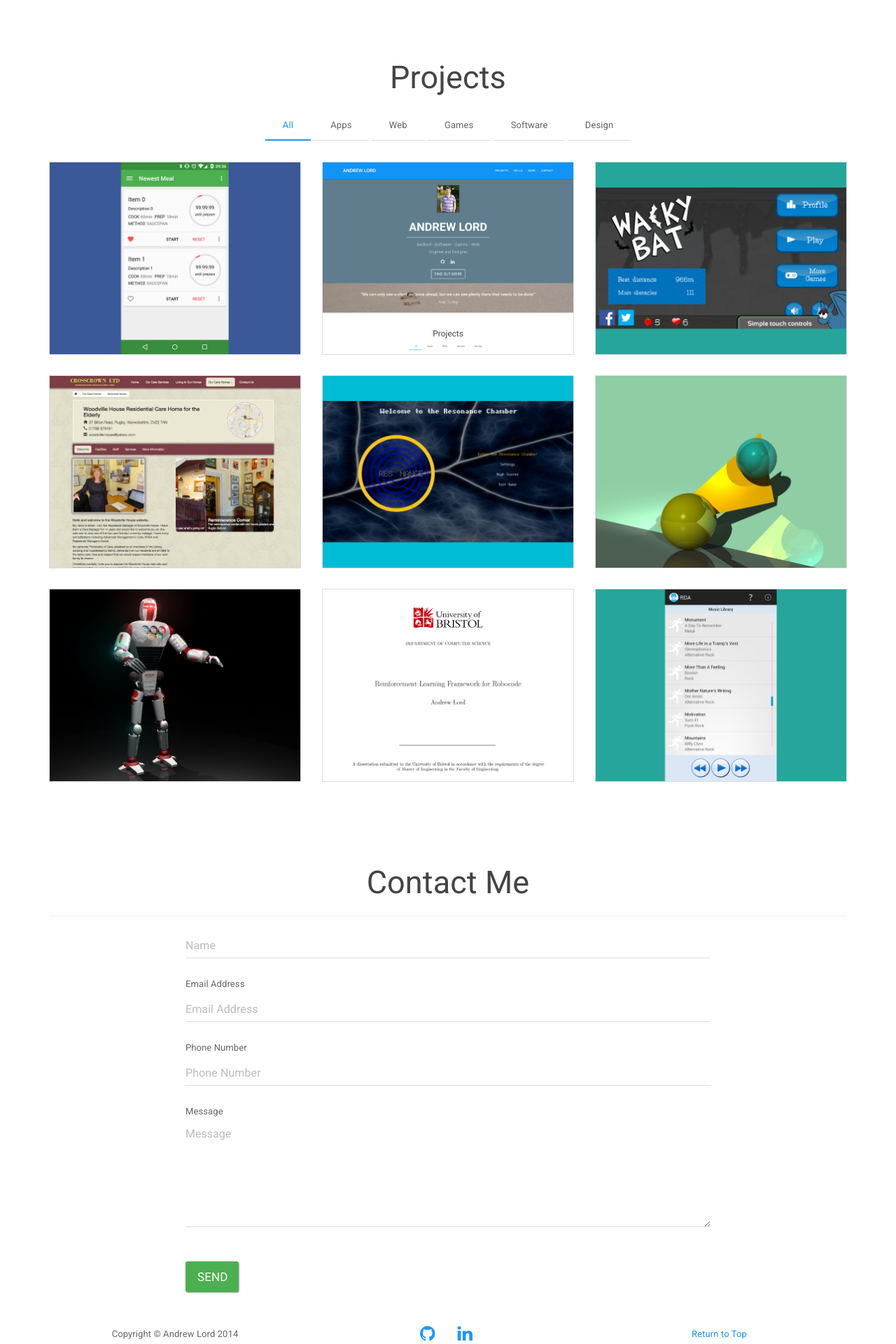
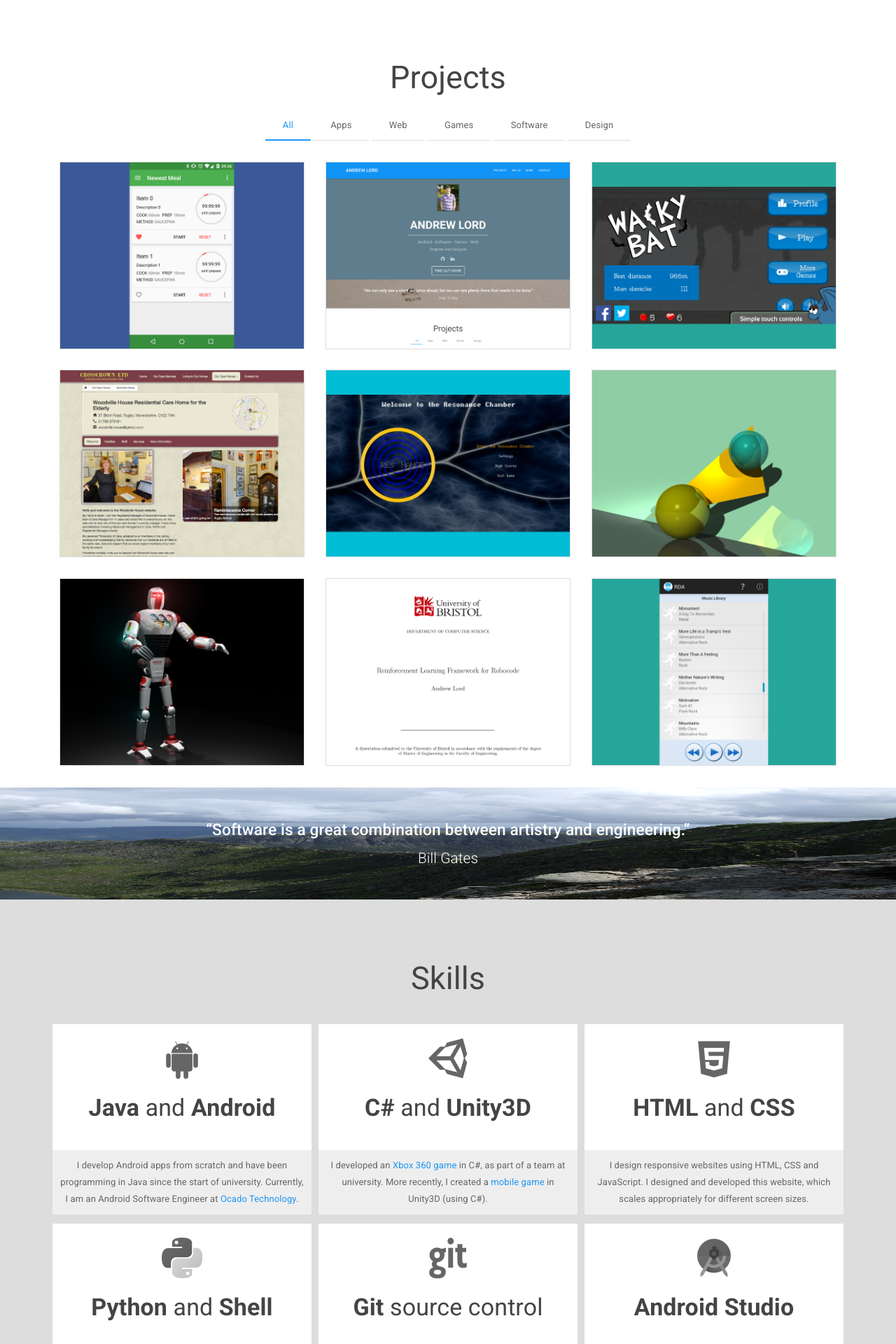
Before and after one commit to npmcdn-to-unpkg-bot/andrewlord1990.github.io, a PHP site: page / in a window 1280 px wide. Shown: the part 819-2739 px from the top of the page at 70% size. Run offline with PHP 8.4, Linux system fonts and the light colour scheme.

Commit message:
Tidied up some styles. Added skills section.

```diff
--- a/css/main.css
+++ b/css/main.css
@@ -155,36 +155,41 @@ header .btn-outline:hover {
 section {
     padding-top: 65px;
 }
-/* Footprints */
+
+section .heading {
+    margin-bottom: 10px;
+}
+
+/* Quotes */
 
 #footprints-quote {
     background-image: url('../img/footprints.jpg');
+}
+
+.quote-section {
+    text-align: center;
+    padding: 40px 0;
+    margin-bottom: 0;
     background-repeat: no-repeat;
     background-attachment: fixed;
     background-position: center;
     background-size: 100% 100%;
     color: #fff;
-    text-align: center;
-    padding: 40px 0;
-    margin-bottom: 0;
 }
 
-#footprints-quote .quote {
+.quote-body {
     font-size: 1.75em;
     font-weight: 500;
     margin-bottom: 0;
 }
 
-#footprints-quote .author {
+.quote-author {
     font-size: 1.6em;
     font-weight: 300;
     margin-bottom: 0;
 }
 
 /* Projects */
-#projects .heading {
-    margin-bottom: 10px;
-}
 
 #projects nav {
     margin-bottom: 30px;
@@ -264,6 +269,45 @@ section {
     }
 }
 
+/* Software quote */
+
+#software-quote {
+    background-image: url('../img/mountain-top.jpg');
+}
+
+/* Skills */
+
+#skills {
+    background: #ddd;
+    padding-bottom: 20px;
+}
+
+#skills .heading {
+    margin-bottom: 40px;
+}
+
+#skills .skill {
+    padding: 0 5px;
+}
+
+#skills .skill .header {
+    background: #fff;
+    padding: 20px 0 30px 0;
+}
+
+#skills .skill .fa {
+    font-size: 58px;
+}
+
+#skills .skill .header img {
+    height: 58px;
+}
+
+#skills .skill p {
+    background: #eee;
+    width: 100%;
+    padding: 10px;
+}
 
 /* Buttons */
 
--- a/index.html
+++ b/index.html
@@ -64,7 +64,6 @@
 
     <header>
         <div class="container">
-            <div class="row">
             <div class="col-md-12 page-scroll">
                 <img class="img-responsive center-block" src="img/me.jpg" alt="Picture of myself" />
                 <div class="intro-text center-block">
@@ -82,26 +81,21 @@
                 <a href="#projects" class="btn btn-lg btn-outline">Find out more</a>
             </div>
         </div>
-        </div>
     </header>
 
-    <div id="footprints-quote">
+    <div id="footprints-quote" class="quote-section">
         <div class="container">
-            <div class="row">
             <div class="col-md-12">
-                    <p class="quote">“We can only see a short distance ahead, but we can see plenty there that needs to be done.”</p>
-                    <p class="author">Alan Turing</p>
-                </div>
+                <p class="quote-body">“We can only see a short distance ahead, but we can see plenty there that needs to be done.”</p>
+                <p class="quote-author">Alan Turing</p>
             </div>
         </div>
     </div>
 
     <section id="projects">
         <div class="container">
-            <div class="row heading">
-                <div class="col-md-12 text-center">
+            <div class="col-md-12 text-center heading">
                 <h2>Projects</h2>
-                </div>
             </div>
             <div class="row text-center">
                 <div class="col-md-12">
@@ -123,7 +117,6 @@
                     </nav>
                 </div>
                 <div class="col-md-12">
-                    <div class="row">
                     <div class="isotope">
 
                         <div class="col-sm-4 project-item apps design">
@@ -131,10 +124,11 @@
                                 <div class="caption">
                                     <div class="caption-content">
                                         <h3>Dinner Time</h3>
-                                            <p><i class="fa fa-search-plus fa-3x"></i></p>
+                                        <p><i class="fa fa-search-plus fa-3x"></i>
+                                        </p>
                                     </div>
                                 </div>
-                                    <img src="img/projects/dinnertime/dinner-time-main.png" class="img-responsive" alt="Dinner Time app">
+                                <img src="img/projects/dinnertime/dinner-time-main.png" class="img-responsive" alt="Dinner Time app" />
                             </a>
                         </div>
 
@@ -143,10 +137,11 @@
                                 <div class="caption">
                                     <div class="caption-content">
                                         <h3>Personal Website</h3>
-                                            <p><i class="fa fa-search-plus fa-3x"></i></p>
+                                        <p><i class="fa fa-search-plus fa-3x"></i>
+                                        </p>
                                     </div>
                                 </div>
-                                    <img src="img/projects/personalweb/personal-web-main.png" class="img-responsive" alt="Personal website">
+                                <img src="img/projects/personalweb/personal-web-main.png" class="img-responsive" alt="Personal website" />
                             </a>
                         </div>
 
@@ -155,10 +150,11 @@
                                 <div class="caption">
                                     <div class="caption-content">
                                         <h3>Wacky Bat</h3>
-                                            <p><i class="fa fa-search-plus fa-3x"></i></p>
+                                        <p><i class="fa fa-search-plus fa-3x"></i>
+                                        </p>
                                     </div>
                                 </div>
-                                    <img src="img/projects/wackybat/wacky-bat-main.png" class="img-responsive" alt="Wacky Bat game">
+                                <img src="img/projects/wackybat/wacky-bat-main.png" class="img-responsive" alt="Wacky Bat game" />
                             </a>
                         </div>
 
@@ -167,10 +163,11 @@
                                 <div class="caption">
                                     <div class="caption-content">
                                         <h3>Crosscrown Website</h3>
-                                            <p><i class="fa fa-search-plus fa-3x"></i></p>
+                                        <p><i class="fa fa-search-plus fa-3x"></i>
+                                        </p>
                                     </div>
                                 </div>
-                                    <img src="img/projects/crosscrownweb/crosscrownweb-main.png" class="img-responsive" alt="Crosscrown Ltd Website">
+                                <img src="img/projects/crosscrownweb/crosscrownweb-main.png" class="img-responsive" alt="Crosscrown Ltd Website" />
                             </a>
                         </div>
 
@@ -179,10 +176,11 @@
                                 <div class="caption">
                                     <div class="caption-content">
                                         <h3>Resonance</h3>
-                                            <p><i class="fa fa-search-plus fa-3x"></i></p>
+                                        <p><i class="fa fa-search-plus fa-3x"></i>
+                                        </p>
                                     </div>
                                 </div>
-                                    <img src="img/projects/resonance/resonance-main.png" class="img-responsive" alt="Resonance game">
+                                <img src="img/projects/resonance/resonance-main.png" class="img-responsive" alt="Resonance game" />
                             </a>
                         </div>
 
@@ -191,10 +189,11 @@
                                 <div class="caption">
                                     <div class="caption-content">
                                         <h3>Ray tracer</h3>
-                                            <p><i class="fa fa-search-plus fa-3x"></i></p>
+                                        <p><i class="fa fa-search-plus fa-3x"></i>
+                                        </p>
                                     </div>
                                 </div>
-                                    <img src="img/projects/raytracer/raytracer-main.png" class="img-responsive" alt="Ray tracer">
+                                <img src="img/projects/raytracer/raytracer-main.png" class="img-responsive" alt="Ray tracer" />
                             </a>
                         </div>
 
@@ -203,10 +202,11 @@
                                 <div class="caption">
                                     <div class="caption-content">
                                         <h3>Olympoid 3D</h3>
-                                            <p><i class="fa fa-search-plus fa-3x"></i></p>
+                                        <p><i class="fa fa-search-plus fa-3x"></i>
+                                        </p>
                                     </div>
                                 </div>
-                                    <img src="img/projects/olympoid/olympoid-main.png" class="img-responsive" alt="Olympoid 3D model">
+                                <img src="img/projects/olympoid/olympoid-main.png" class="img-responsive" alt="Olympoid 3D model" />
                             </a>
                         </div>
 
@@ -215,10 +215,11 @@
                                 <div class="caption">
                                     <div class="caption-content">
                                         <h3>Thesis Project</h3>
-                                            <p><i class="fa fa-search-plus fa-3x"></i></p>
+                                        <p><i class="fa fa-search-plus fa-3x"></i>
+                                        </p>
                                     </div>
                                 </div>
-                                    <img src="img/projects/fyp/fyp-main.png" class="img-responsive" alt="Final year project">
+                                <img src="img/projects/fyp/fyp-main.png" class="img-responsive" alt="Final year project" />
                             </a>
                         </div>
 
@@ -227,18 +228,101 @@
                                 <div class="caption">
                                     <div class="caption-content">
                                         <h3>RDA</h3>
-                                            <p><i class="fa fa-search-plus fa-3x"></i></p>
+                                        <p><i class="fa fa-search-plus fa-3x"></i>
+                                        </p>
                                     </div>
                                 </div>
-                                    <img src="img/projects/rda/rda-main.png" class="img-responsive" alt="RDA app">
+                                <img src="img/projects/rda/rda-main.png" class="img-responsive" alt="RDA app" />
                             </a>
                         </div>
 
                     </div>
                 </div>
             </div>
+
+        </div>
+    </section>
+
+    <div id="software-quote" class="quote-section">
+        <div class="container">
+            <div class="col-md-12">
+                <p class="quote-body">“Software is a great combination between artistry and engineering.”</p>
+                <p class="quote-author">Bill Gates</p>
+            </div>
+        </div>
     </div>
 
+    <section id="skills">
+        <div class="container">
+            <div class="heading text-center">
+                <h2>Skills</h2>
+            </div>
+
+            <div class="col-md-4 text-center skill">
+                <div class="header">
+                    <i class="fa fa-android"></i>
+                    <h3><strong>Java</strong> and <strong>Android</strong></h3>
+                </div>
+                <p>I develop Android apps from scratch and have been programming in Java since the start of university. Currently, I am an Android Software Engineer at <a href="http://www.ocadotechnology.com/">Ocado Technology</a>.</p>
+            </div>
+
+            <div class="col-md-4 text-center skill">
+                <div class="header">
+                    <img src="img/unity3d.jpg" alt="Unity3D"/>
+                    <h3><strong>C#</strong> and <strong>Unity3D</strong></h3>
+                </div>
+                <p>I developed an <a href="https://github.com/andrewlord1990/resonance-game">Xbox 360 game</a> in C#, as part of a team at university. More recently, I created a <a href="https://play.google.com/store/apps/details?id=com.blastcapgames.wackybat">mobile game</a> in Unity3D (using C#).</p>
+            </div>
+
+            <div class="col-md-4 text-center skill">
+                <div class="header">
+                    <i class="fa fa-html5"></i>
+                    <h3><strong>HTML</strong> and <strong>CSS</strong></h3>
+                </div>
+                <p>I design responsive websites using HTML, CSS and JavaScript. I designed and developed this website, which scales appropriately for different screen sizes.</p>
+            </div>
+
+            <div class="col-md-4 text-center skill">
+                <div class="header">
+                    <img src="img/python.png" alt="Python"/>
+                    <h3><strong>Python</strong> and <strong>Shell</strong></h3>
+                </div>
+                <p>I have a small amount of experience in Python and Shell scripting. Most recently, I wrote a <a href="https://github.com/andrewlord1990/android-resize-drawable-script">shell script to resize Android drawables</a> and am planning to rewrite it in Python.</p>
+            </div>
+
+            <div class="col-md-4 text-center skill">
+                <div class="header">
+                    <i class="fa fa-git"></i>
+                    <h3><strong>Git</strong> source control</h3>
+                </div>
+                <p>I use Git to manage all of my programming projects. Some of my projects are hosted on <a href="https://github.com/andrewlord1990">Github</a>, on which I also contribute to open source projects.</p>
+            </div>
+
+            <div class="col-md-4 text-center skill">
+                <div class="header">
+                    <img src="img/android-studio.png" alt="Android Studio"/>
+                    <h3><strong>Android Studio</strong></h3>
+                </div>
+                <p>I use Android Studio for all of my Android development, using the Gradle build system. This has given me some experience in writing custom Gradle script behaviour.</p>
+            </div>
+
+        </div>
+    </section>
+
+    <section id="degree">
+        <div class="container">
+            <div class="row">
+                <div class="col-md-12 text-center">
+                    <h2>Degree</h2>
+                </div>
+                <div class="col-sm-6">
+                    <img src="img/bristol.png" class="img-responsive" alt="University of Bristol" />
+                </div>
+                <div class="col-sm-6">
+                    <p>MEng Computer Science (First-class)</p>
+                    <p>Certificate of Achievement for the Best third year student in Computer Science, sponsored by <a href="http://www.netcraft.com/">Netcraft Ltd</a>.</p>
+                </div>
+            </div>
         </div>
     </section>
 
```
Also changed, not shown: img/android-studio.png (added), img/bristol.png (added), img/clouds.jpg (added), img/colosseum.jpg (added), img/mountain-path.jpg (added), img/mountain-top.jpg (added), img/python.png (added), img/unity3d.jpg (added), img/worms-head.jpg (added). Lines whose indentation alone changed are shown as unchanged.
